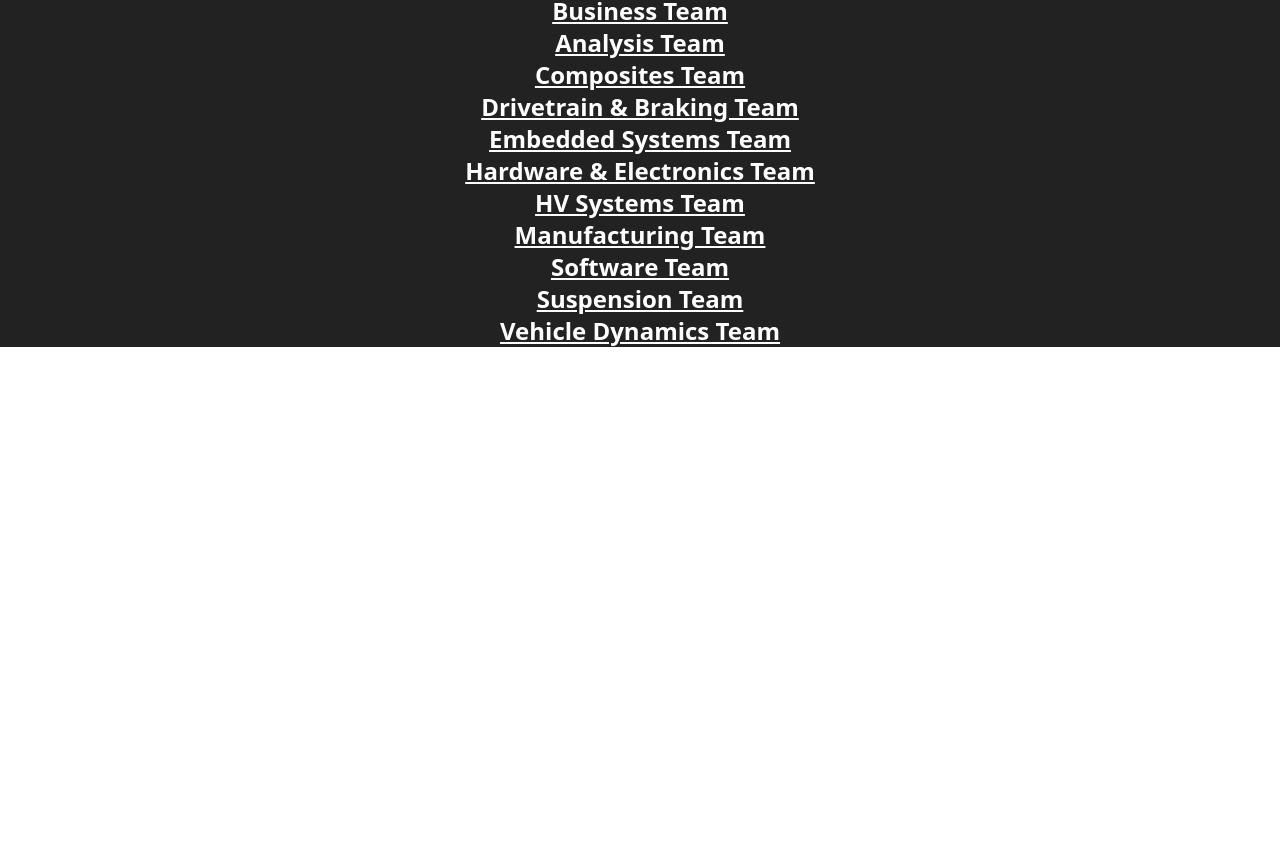
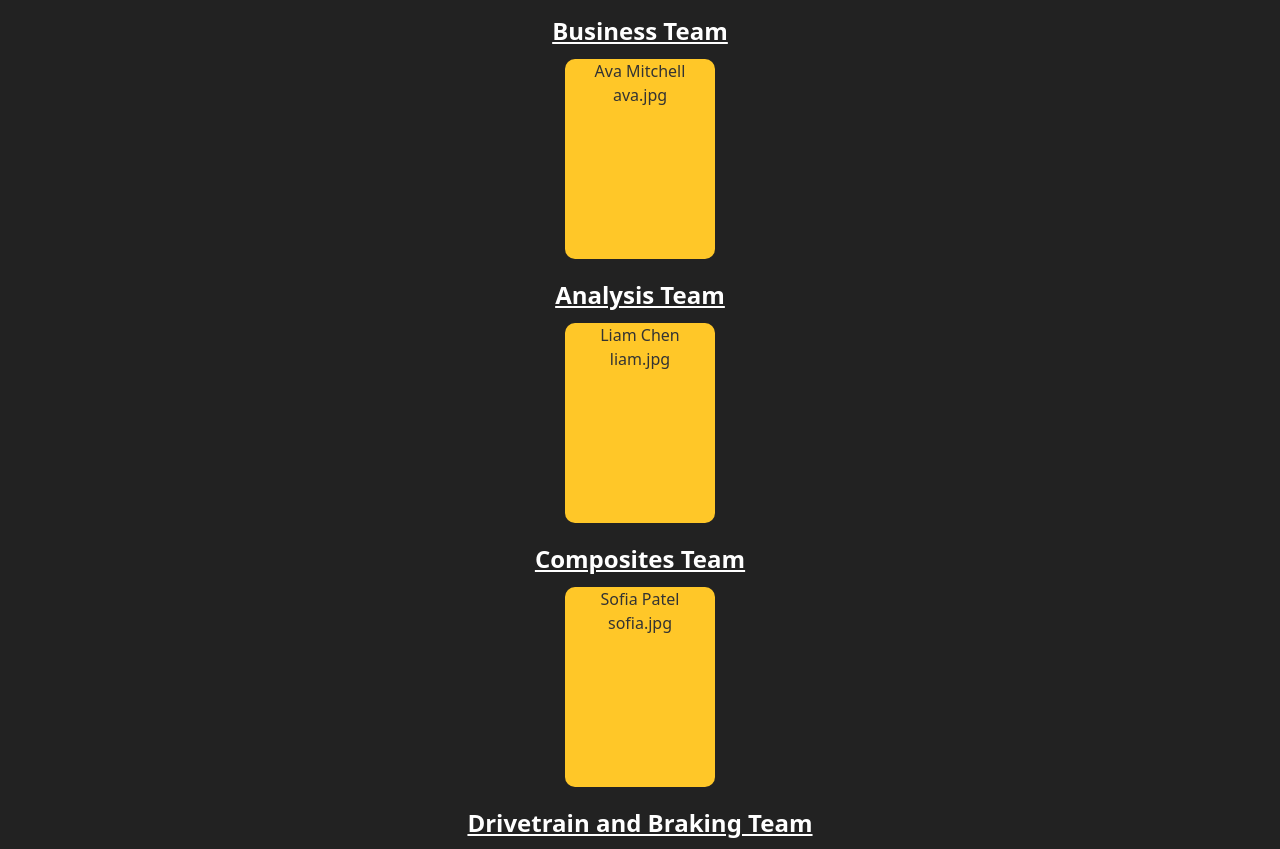
Before and after one commit to OntarioTechRacing/otr-website-2025-26, a Next.js app: page /Team in a window 1280 px wide. Shown: the part 1053-1902 px from the top of the page. Before the commit the page ends 1400 px from the top, so only its background shows below. Built offline with nearby package versions, Linux system fonts and the light colour scheme.

Commit message:
added sample cards using json object

```diff
--- /dev/null
+++ b/app/Team/card.css
@@ -0,0 +1,42 @@
+.card-container {
+    position: relative;
+    width: 150px;
+    height: 200px;
+    border-radius: 10px;
+}
+
+.card {
+    position: absolute;
+    width: 100%;
+    height: 100%;
+    transform-style: preserve-3d;
+    transition: all 0.5s ease;
+    border-radius: 10px;
+}
+
+.card-container:hover .card{
+    transform: rotateY(180deg);
+}
+
+.card-front {
+    position: absolute;
+    width: 100%;
+    height: 100%;
+    backface-visibility: hidden;
+    background: #ffc728;
+    color: #333;
+
+    border-radius: 10px;
+}
+
+.card-back {
+    position: absolute;
+    width: 100%;
+    height: 100%;
+    backface-visibility: hidden;
+    background: #ffc728;
+    color: #333;
+    transform: rotateY(180deg);
+
+    border-radius: 10px;
+}
--- a/app/Team/page.tsx
+++ b/app/Team/page.tsx
@@ -3,8 +3,9 @@
 import Image from "next/image";
 import CarouselComponent from "@/components/Carousel";
 import { useTheme } from '../../components/ThemeProvider';
-import { Headshot } from "./headshots";
+import type { Headshot } from "./headshots";
 import { useEffect, useState } from "react";
+import "./card.css";
 
 
 
@@ -58,13 +59,13 @@ const departments = [
 
 export default function TeamPage() {
 
-  const [data, setData] = useState<Headshot[]>([]);
+  const [data, setData] = useState<Headshot>([]);
   const [isLoading, setLoading] = useState(true);
 
   useEffect(() => {
     fetch('/team-headshots.json')
       .then((res) => res.json())
-      .then((data: Headshot[]) => {
+      .then((data: Headshot) => {
         setData(data);
         setLoading(false);
         console.log(data);
@@ -85,11 +86,24 @@ export default function TeamPage() {
 
   return (
     <>
+    <div className={`${bg} ${theme}`}>
       <img src="/home-crew.png" className="w-full"/>
-      <div className={`${bg} ${theme}`}>
-        {departments.map((department, index) => (
-          <div key={index} className="flex justify-center">
-          <h2 className={`${department.id} text-2xl font-bold underline ${isDark ? 'text-white' : 'text-gray-900'}`}>{`${department.team} Team`}</h2>
+        {data.map((teamObj, index) => (
+          <div key={index} className="flex flex-col items-center">
+            <h2 className={`${teamObj.team} mt-5 mb-3 text-2xl font-bold underline block ${isDark ? 'text-white' : 'text-gray-900'}`}>{`${teamObj.team} Team`}</h2>
+            {teamObj["team-members"].map((member, index) => (
+              <div key={index} className="flex flex-col items-center card-container">
+                <div className="card">
+                  <div className="card-front flex flex-col items-center">
+                    <p>{member["name"]}</p>
+                    <p>{member["image-name"]}</p>
+                  </div>
+                  <div className="card-back flex flex-col items-center">
+                    <a href={member["linkedin-link"]} className="underline">LinkedIn</a>
+                  </div>
+                </div>
+              </div>
+            ))}
           </div>
           ))}
       </div>
--- a/public/team-headshots.json
+++ b/public/team-headshots.json
@@ -1,6 +1,6 @@
 [
   {
-    "team": "business",
+    "team": "Business",
     "team-members": [
       {
         "name": "Ava Mitchell",
@@ -10,7 +10,7 @@
     ]
   },
   {
-    "team": "analysis",
+    "team": "Analysis",
     "team-members": [
       {
         "name": "Liam Chen",
@@ -20,7 +20,7 @@
     ]
   },
   {
-    "team": "composites",
+    "team": "Composites",
     "team-members": [
       {
         "name": "Sofia Patel",
@@ -30,7 +30,7 @@
     ]
   },
   {
-    "team": "drivetrain-and-braking",
+    "team": "Drivetrain and Braking",
     "team-members": [
       {
         "name": "Ethan Wright",
@@ -40,7 +40,7 @@
     ]
   },
   {
-    "team": "embedded-systems",
+    "team": "Embedded Systems",
     "team-members": [
       {
         "name": "Noah Smith",
@@ -50,7 +50,7 @@
     ]
   },
   {
-    "team": "hardware-and-electronics",
+    "team": "Hardware and Electronics",
     "team-members": [
       {
         "name": "Isabella Lee",
@@ -60,7 +60,7 @@
     ]
   },
   {
-    "team": "hv-systems",
+    "team": "HV Systems",
     "team-members": [
       {
         "name": "James Brown",
@@ -70,7 +70,7 @@
     ]
   },
   {
-    "team": "manufacturing",
+    "team": "Manufacturing",
     "team-members": [
       {
         "name": "Olivia Davis",
@@ -80,7 +80,7 @@
     ]
   },
   {
-    "team": "software",
+    "team": "Software",
     "team-members": [
       {
         "name": "Benjamin Wilson",
@@ -90,7 +90,7 @@
     ]
   },
   {
-    "team": "suspension",
+    "team": "Suspension",
     "team-members": [
       {
         "name": "Charlotte Nguyen",
@@ -100,7 +100,7 @@
     ]
   },
   {
-    "team": "vehicle-dynamics",
+    "team": "Vehicle Dynamics",
     "team-members": [
       {
         "name": "Daniel Garcia",
```
Also changed, not shown: app/sponsors/page.tsx (line endings or trailing spaces).
